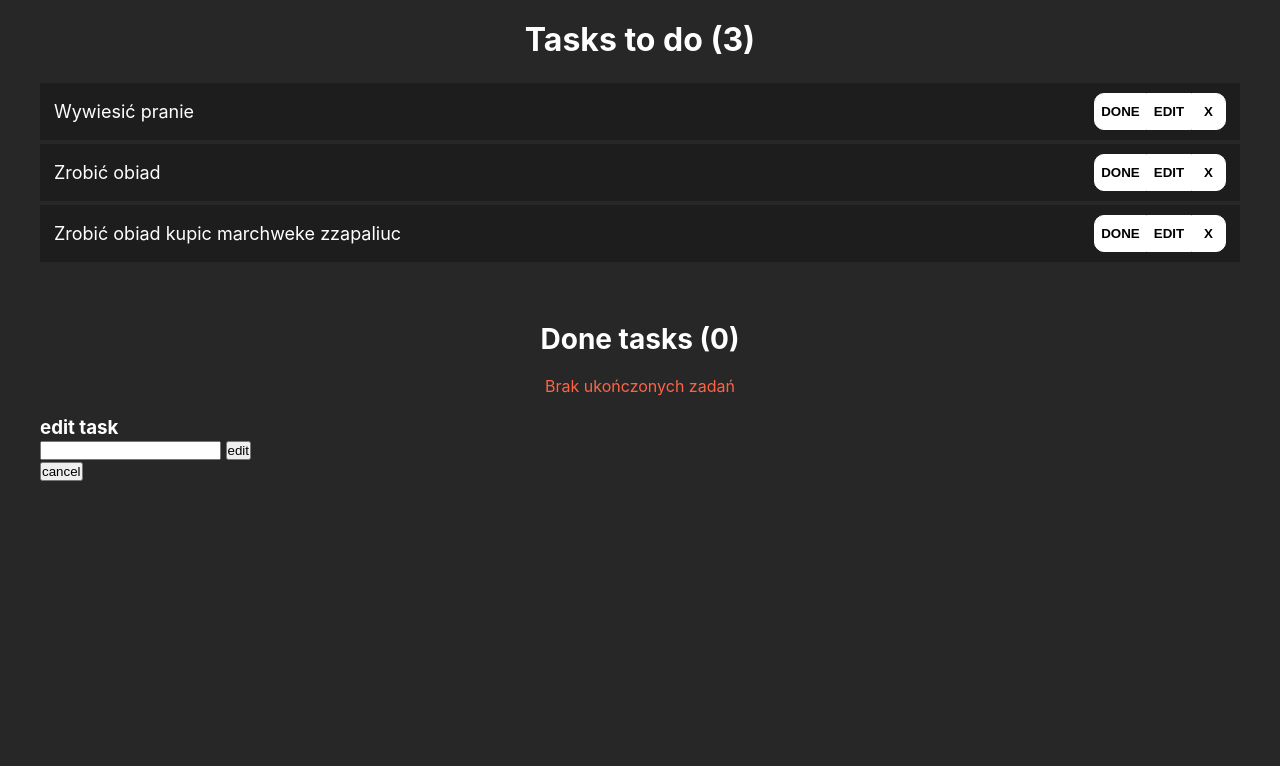
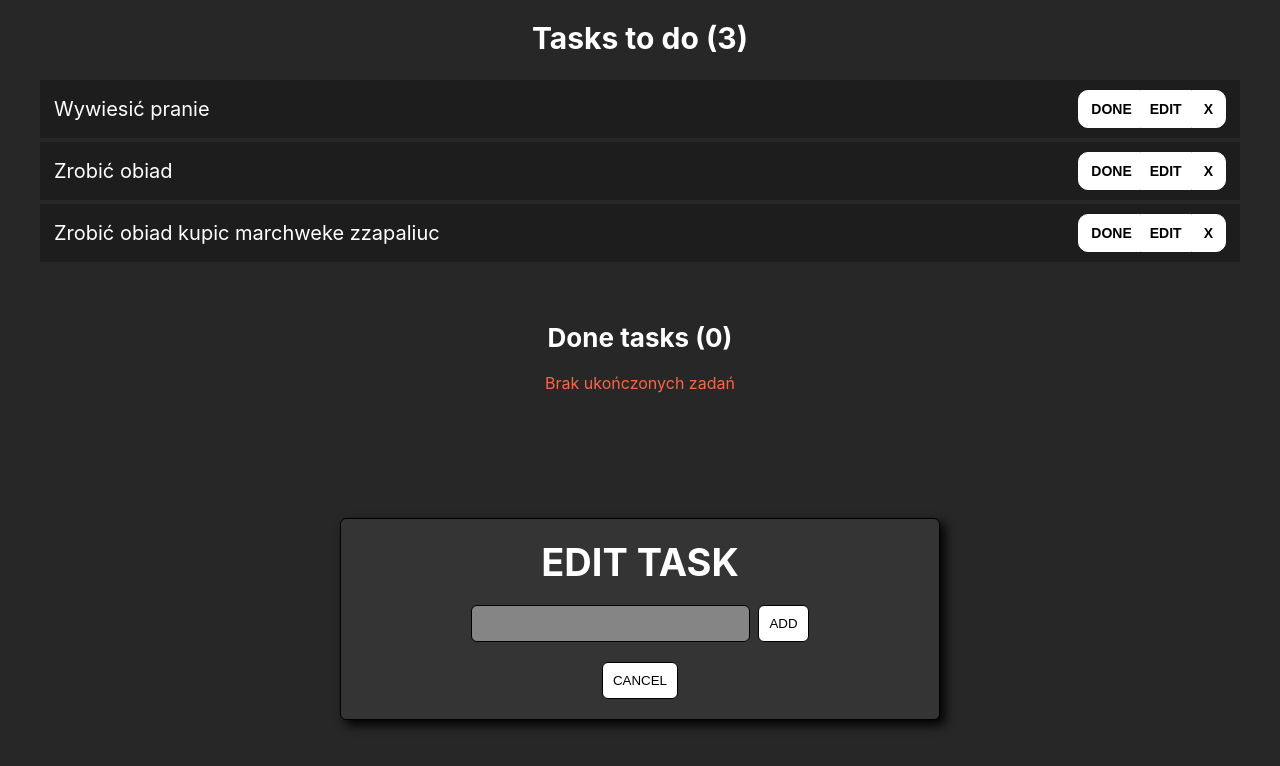
Before and after one commit to MateuszMalec1611/React-TODO-app, a React (Create React App) app: page / in a window 1280 px wide. Shown: the top 766 px of the page. Built offline with nearby package versions, Linux system fonts and the light colour scheme.

Commit message:
feat: add all styles for modal

```diff
--- a/src/Task/Task.scss
+++ b/src/Task/Task.scss
@@ -8,7 +8,7 @@
     width: 100%;
 
     &__title {
-        font-size: 18px;
+        font-size: 16px;
         margin-right: 20px;
         text-align: left;
     }
@@ -18,10 +18,11 @@
         flex-wrap: nowrap;
 
         &-btn {
-            padding: 10px 6px;
+            padding: 10px 3px;
             background-color: white;
             border: 1px solid white;
             font-weight: bold;
+            font-size: 11px;
             text-transform: uppercase;
             cursor: pointer;
             transition: color 0.2s, background-color 0.3s;
@@ -32,6 +33,7 @@
             }
 
             &:nth-child(1) {
+                padding-left: 12px;
                 border-radius: 10px 0 0 10px;
             }
             &:nth-child(3) {
@@ -50,3 +52,15 @@
         }
     }
 }
+
+@media (min-width: 768px) {
+    .task {
+        &__title {
+            font-size: 20px;
+        }
+        &__btn-box-btn {
+            padding: 10px 8px;
+            font-size: 14px;
+        }
+    }
+}
--- a/src/main/App.scss
+++ b/src/main/App.scss
@@ -1,6 +1,9 @@
 .toDo {
+    position: relative;
     display: flex;
     justify-content: center;
+    min-height: 100vh;
+    overflow: hidden;
 
     &__container {
         margin: 0 20px;
--- a/src/modal/Modal.jsx
+++ b/src/modal/Modal.jsx
@@ -1,14 +1,17 @@
 import React from 'react';
+
+import './Modal.scss';
 
 const Modal = () => {
     return (
-        <div className="modal">
-            <h3>edit task</h3>
+        <div className="modal modal--active">
+            <h3 className="modal__header">edit task</h3>
             <form>
-                <div>
-                    <input type="text" /> <button>edit</button>
+                <div className="modal__box">
+                    <input type="text" className="modal__box-input" />{' '}
+                    <button className="modal__btn">add</button>
                 </div>
-                <button>cancel</button>
+                <button className="modal__btn modal__btn--cancel">cancel</button>
             </form>
         </div>
     );
--- a/src/modal/Modal.scss
+++ b/src/modal/Modal.scss
@@ -0,0 +1,83 @@
+.modal {
+    padding: 20px 0;
+    position: absolute;
+    left: 50%;
+    transform: translate(-50%, 200%);
+    width: 100%;
+    max-width: 840px;
+    bottom: 10%;
+    background-color: #343434;
+    text-align: center;
+    transition: transform .4s;
+
+    &--active {
+        transform: translate(-50%, 0);
+    }
+
+    &__header {
+        font-size: 34px;
+        color: rgb(255, 255, 255);
+        text-transform: uppercase;
+    }
+
+    &__box {
+        display: flex;
+        justify-content: center;
+        margin-top: 20px;
+
+        &-input {
+            margin-right: 8px;
+            padding: 5px;
+            background-color: rgba(255, 255, 255, 0.4);
+            border: 1px solid black;
+            border-radius: 6px;
+            transition: background-color 0.3s;
+
+            &:focus {
+                outline: none;
+                background-color: rgba(255, 255, 255, 0.6);
+            }
+        }
+    }
+
+    &__btn {
+        padding: 8px 10px;
+        text-transform: uppercase;
+        background-color: #ffffff;
+        border: 1px solid black;
+        border-radius: 6px;
+        cursor: pointer;
+        transition: background-color 0.3s, color 0.2s, border-color 0.2s;
+
+        &--cancel {
+            margin-top: 20px;
+        }
+
+        &:hover {
+            background-color: transparent;
+            border-color: white;
+            color: white;
+        }
+    }
+}
+
+@media (min-width: 728px) {
+    .modal {
+        width: 600px;
+        border-radius: 6px;
+        border: 1px solid black;
+        box-shadow: 5px 5px 11px black;
+
+        &__header {
+            font-size: 38px;
+        }
+
+        &__box-input {
+            padding: 6px;
+            font-size: 20px;
+        }
+        &__btn {
+            padding: 10px;
+        }
+    }
+}
--- a/src/tasks/Tasks.scss
+++ b/src/tasks/Tasks.scss
@@ -5,11 +5,11 @@
     &__header,
     &__header--done {
         margin: 20px 0;
-        font-size: 32px;
+        font-size: 30px;
 
         &--done {
             margin-top: 60px;
-            font-size: 28px;
+            font-size: 26px;
         }
     }
 
```
